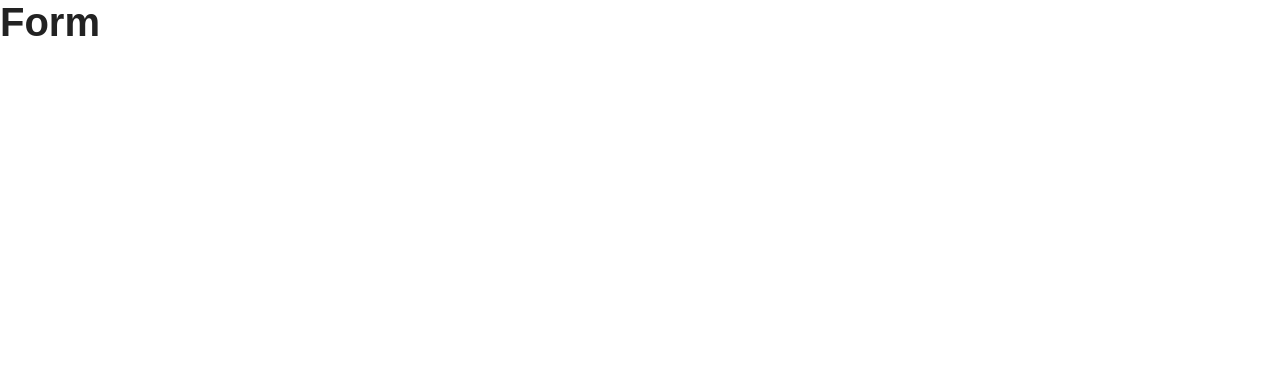
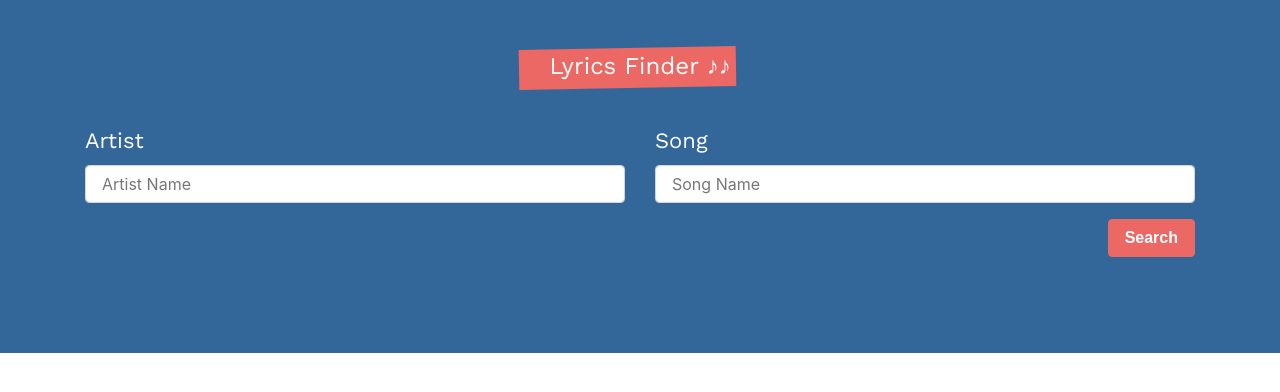
Before and after one commit to AlanAlv/react-lyrics, a React (Create React App) app: page / in a window 1280 px wide. Shown: the top 392 px of the page. Built offline with nearby package versions, Linux system fonts and the light colour scheme; a web font is replaced by a local one.

Commit message:
Added form

```diff
--- a/src/components/Form.js
+++ b/src/components/Form.js
@@ -2,7 +2,53 @@
 
 const Form = () => {
     return (
-        <h1>Form</h1>
+        <div className="bg-info">
+            <div className="container">
+                <div className="row">
+                    <form
+                        className="col card text-white bg-transparent mb-5 pt-5 pb-5"
+                    >
+                        <fieldset>
+                            <legend className="text-center">
+                                Lyrics Finder  ♪♪
+                            </legend>
+
+                            <div className="row">
+                                <div className="col-md-6">
+                                    <div className="form-group">
+                                        <label>Artist</label>
+                                        <input
+                                            type="text"
+                                            className="form-control"
+                                            name="artist"
+                                            placeholder="Artist Name"
+                                        />
+                                    </div>
+                                </div>
+
+                                <div className="col-md-6">
+                                    <div className="form-group">
+                                        <label>Song</label>
+                                        <input
+                                            type="text"
+                                            className="form-control"
+                                            name="song"
+                                            placeholder="Song Name"
+                                        />
+                                    </div>
+                                </div>
+                            </div>
+                            <button
+                                type="submit"
+                                className="btn btn-primary float-right"
+                            >
+                                Search
+                            </button>
+                        </fieldset>
+                    </form>
+                </div>
+            </div>
+        </div>
      );
 }
 
```
